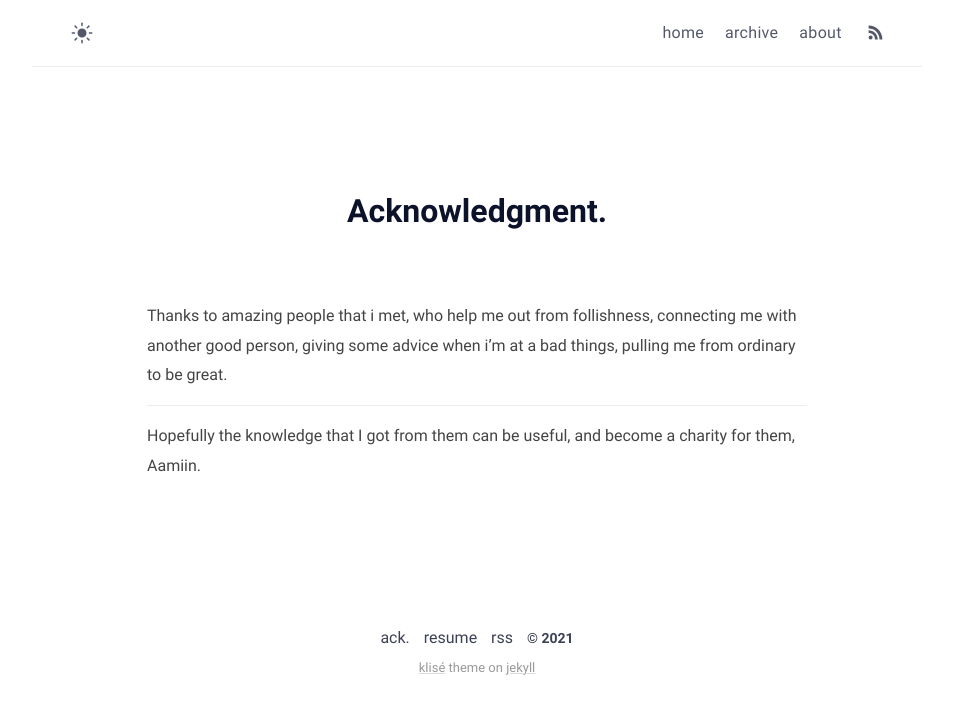
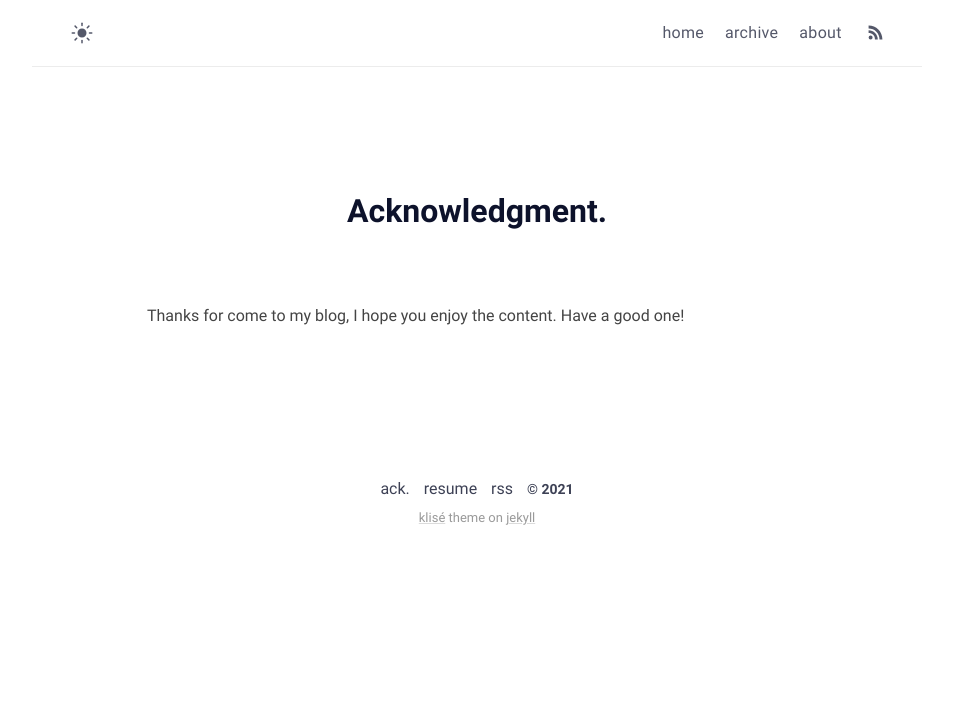
Before and after one commit to cloudyyoung/www.cloudyyoung.com, a Jekyll site: the page built from thanks.md, in a window 1280 px wide. Shown: the top 714 px of the page, without its empty margins (163-1116 px from the left). Built offline with Jekyll 4.4.1, drawn with Linux system fonts in a browser that asks for light colours.

Commit message:
Update thanks.md

```diff
--- a/thanks.md
+++ b/thanks.md
@@ -2,12 +2,8 @@
 title: Acknowledgment
 permalink: /thanks/
 layout: page
-excerpt: Thanks to amazing people that i met, who help me out from follishness, connecting me with another good person, giving some advice when i'm at a bad things, pulling me from ordinary to be great.
+excerpt:
 comments: false
 ---
 
-Thanks to amazing people that i met, who help me out from follishness, connecting me with another good person, giving some advice when i'm at a bad things, pulling me from ordinary to be great.
-
-<hr>
-
-Hopefully the knowledge that I got from them can be useful, and become a charity for them, Aamiin.
+Thanks for come to my blog, I hope you enjoy the content. Have a good one!
```
